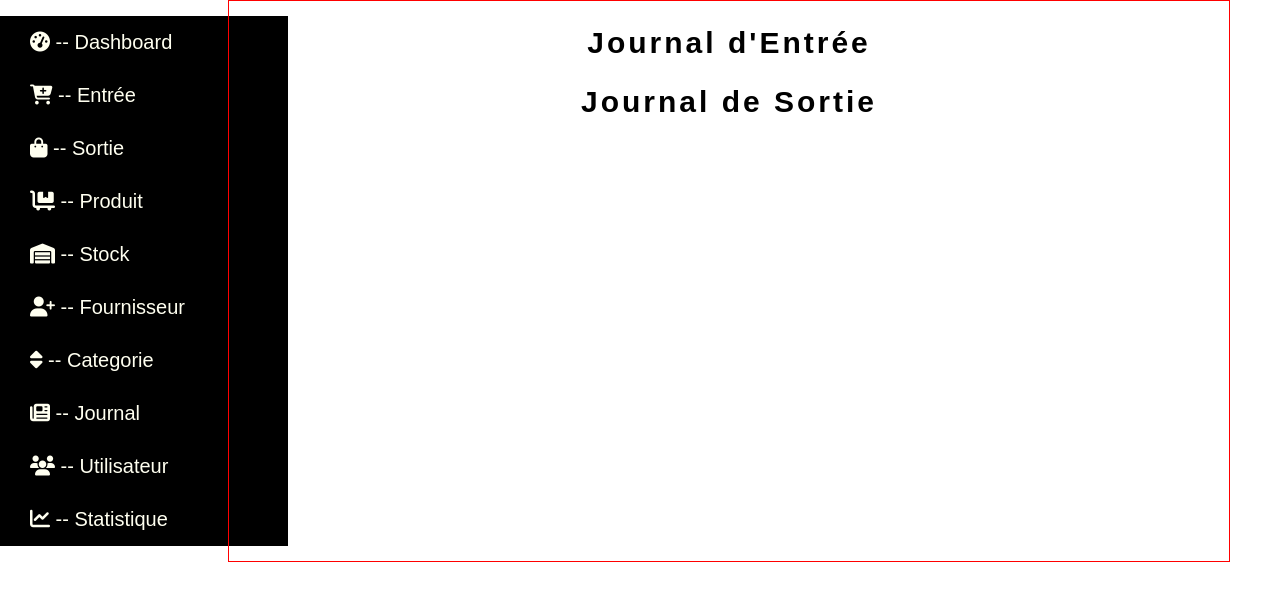
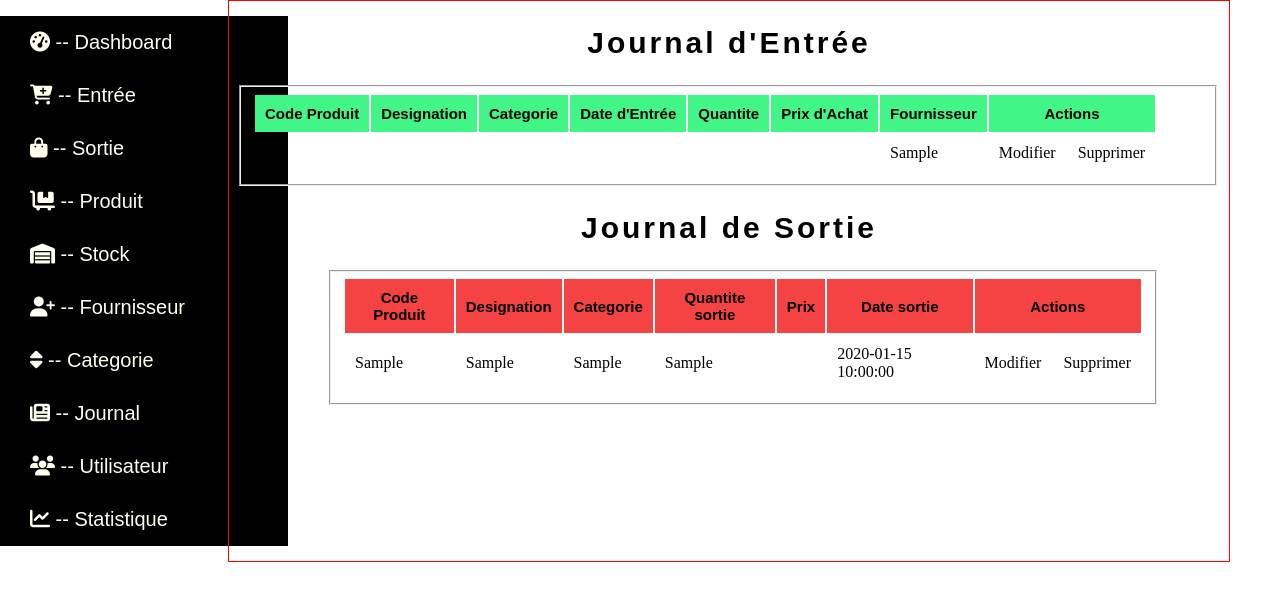
Before and after one commit to ahishakiyeyv/G-Stock, a PHP site: page /journal.php in a window 1280 px wide. Shown: the part 93-694 px from the top of the page. Run offline with PHP 8.4, Linux system fonts and the light colour scheme; tables that the repository leaves empty or names only in its code hold one stand-in row (values such as "Sample post"); data that the repository does not hold is empty; some libraries are stand-ins or nearby versions.

Commit message:
profil changed & supprimer added

```diff
--- a/journal.php
+++ b/journal.php
@@ -45,11 +45,92 @@ include("database.php");
         </div>
     </nav>
     <section id="section">
+    <?php
+            $recup=$bdd->query("SELECT * FROM entreestock ORDER BY id_stock ASC LIMIT 10");
+        ?>
         <div class="journ">
             <h2 class="title-journ1">Journal d'Entrée</h2>
+            <div class="tab-recup">
+            <!-- <h3 class="s-title1">Liste des Entrées</h3> -->
+            <fieldset class="fieldset1">
+                <table>
+                   <thead class="thead">
+                       <tr>
+                           <th class="th2">Code Produit</th>
+                           <th class="th2">Designation</th>
+                           <th class="th2">Categorie</th>
+                           <th class="th2">Date d'Entrée</th>
+                           <th class="th2">Quantite</th>
+                           <th class="th2">Prix d'Achat</th>
+                           <th class="th2">Fournisseur</th>
+                           <th class="th2"colspan="2">Actions</th>
+                       </tr>
+                   </thead>
+                   <tbody class="tbody">
+                       <?php
+                        while($data=$recup->fetch()){
+                       ?>
+                       <tr>
+                           <td class="td2"><?php echo $data["CodePro"]?></td>
+                           <td class="td2"><?php echo $data["Designation"]?></td>
+                           <td class="td2"><?php echo $data["Categorie"]?></td>
+                           <td class="td2"><?php echo $data["date_Entre"]?></td>
+                           <td class="td2"><?php echo $data["Quantite"]?></td>
+                           <td class="td2"><?php echo $data["Prix_Achat"]?></td>
+                           <td class="td2"><?php echo $data["fournisseur"]?></td>
+                           <td class="td2">Modifier</td>
+                           <td class="td2">Supprimer</td>
+
+                       </tr>
+                       <?php
+                        }
+                       ?>
+                   </tbody>
+                </table>
+            </fieldset>
         </div>
+        </div>
+        <?php
+            $recup=$bdd->query("SELECT * FROM sortiestock ORDER BY id_sortie ASC");
+        ?>
         <div class="journ1">
             <h2 class="title-journ2">Journal de Sortie</h2>
+            <div class="recup-sort">
+            <!-- <h3 class="stitle-recup">   Produits sortie</h3> -->
+            <fieldset class="fieldset3">
+            <table>
+                   <thead class="thead-sort">
+                       <tr>
+                           <th class="th2-sort">Code Produit</th>
+                           <th class="th2-sort">Designation</th>
+                           <th class="th2-sort">Categorie</th>
+                           <th class="th2-sort">Quantite sortie</th>
+                           <th class="th2-sort">Prix</th>
+                           <th class="th2-sort">Date sortie</th>
+                           <th class="th2-sort"colspan="2">Actions</th>
+                       </tr>
+                   </thead>
+                   <tbody class="tbody-sort">
+                       <?php
+                        while($datarecup=$recup->fetch()){
+                       ?>
+                       <tr>
+                           <td class="td-sort"><?php echo $datarecup["codepro"]?></td>
+                           <td class="td-sort"><?php echo $datarecup["designation"]?></td>
+                           <td class="td-sort"><?php echo $datarecup["categorie"]?></td>
+                           <td class="td-sort"><?php echo $datarecup["qte_sortie"]?></td>
+                           <td class="td-sort"><?php echo $datarecup["Prix_Achat"]?></td>
+                           <td class="td-sort"><?php echo $datarecup["date_sortie"]?></td>
+                           <td class="td-sort">Modifier</td>
+                           <td class="td-sort">Supprimer</td>
+                       </tr>
+                       <?php
+                            }
+                           ?>
+                   </tbody>
+                </table>
+            </fieldset>
+        </div>
         </div>
     </section>
     </div>
--- a/profil.php
+++ b/profil.php
@@ -26,7 +26,7 @@ include("database.php");
             </div>
             </div>
             <div class="log-out">
-                <a href="index.php" class="decon">Log-out   <i class="fas fa-power-off"></i></a>
+                <!-- <a href="index.php" class="decon">Log-out   <i class="fas fa-power-off"></i></a> -->
             </div>
 
     </header>
--- a/sortie.php
+++ b/sortie.php
@@ -113,6 +113,10 @@ include("database.php");
         </div>
         <?php
             $recup=$bdd->query("SELECT * FROM sortiestock ORDER BY id_sortie ASC");
+            if(isset($_GET["supp"])){
+                $idtodelete=$_GET["supp"];
+                $delete=$bdd->EXEC("DELETE FROM sortiestock WHERE id_sortie=$idtodelete");
+            }
         ?>
         <div class="recup-sort">
             <h3 class="stitle-recup">   Produits sortie</h3>
@@ -140,7 +144,7 @@ include("database.php");
                            <td class="td-sort"><?php echo $datarecup["qte_sortie"]?></td>
                            <td class="td-sort"><?php echo $datarecup["Prix_Achat"]?></td>
                            <td class="td-sort"><?php echo $datarecup["date_sortie"]?></td>
-                           <td class="td-sort">Modifier</td>
+                           <td class="td-sort"><a href="sortie.php?supp=<?php echo $datarecup["id_sortie"]?>"></a></td>
                            <td class="td-sort">Supprimer</td>
                        </tr>
                        <?php
```
Also changed, not shown: entree.php (+8 -1 lines).
